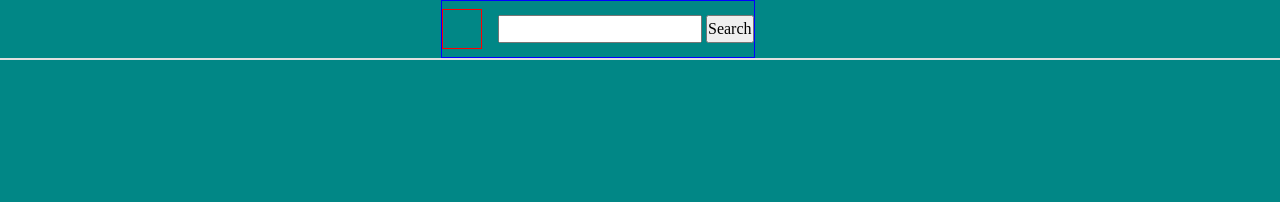
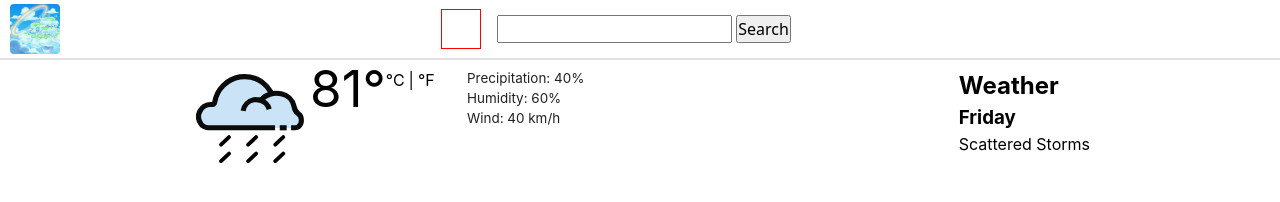
Before and after one commit to muktarkabir/Weatheria, a website built with webpack: page src/template.html in a window 1280 px wide. Built offline with nearby package versions, Linux system fonts and the light colour scheme; files whose address does not match are found by name.

Commit message:
Save Progress.

```diff
--- a/src/global-styles.css
+++ b/src/global-styles.css
@@ -1,3 +1,10 @@
+@font-face {
+  font-family: "Inter";
+  src:
+    url("assets/fonts/Inter-Italic-VariableFont_opsz-wght.ttf") format("ttf"),
+    url("assets/fonts/Inter-VariableFont_opsz-wght.ttf") format("ttf");
+}
+
 :root {
   --bgc: light-dark(#f5f5f5, #121212);
   --surface: light-dark(#ffffff, #1e1e1e);
@@ -17,41 +24,88 @@
   color-scheme: light;
 }
 
-body{
+body {
   height: 100%;
   width: 100%;
-  background-color: var(--secondary);
+  font-family:
+    system-ui, "Segoe UI", Roboto, Helvetica, Arial, sans-serif,
+    "Apple Color Emoji", "Segoe UI Emoji", "Segoe UI Symbol";
 }
 
-header{
+header {
   height: 60px;
   border-bottom: 2px solid var(--divider);
   display: flex;
   align-items: center;
   padding-left: 10px;
-gap: 30%;
+  gap: 30%;
 
-
-  .logo{
+  .logo {
     height: 50px;
     width: 50px;
     flex-shrink: 0;
     border-radius: 4px;
-    background-image: url("assets/image.png");
-   background-size: cover;
-   animation: move 2s ease;
+    background-image: url("assets/images/image.png");
+    background-size: cover;
+    animation: move 2s ease;
   }
 
-  .other-stuff{
+  .other-stuff {
     display: flex;
     height: 100%;
     align-items: center;
     gap: 16px;
-    .geolocation-logo{
+    .geolocation-logo {
       height: 40px;
       width: 40px;
       border: 1px solid red;
     }
-    border: 1px solid blue;
   }
 }
+
+main {
+  font-family: "Inter";
+  display: flex;
+  width: min(98%, 900px);
+  height: 100%;
+  margin: auto;
+  padding: 8px 0;
+
+  & .today {
+    display: flex;
+    width: 100%;
+    & .icon {
+      aspect-ratio: 1;
+      width: 120px;
+      padding: 0.4rem;
+    }
+    & .temperature {
+      width: 130px;
+      height: 70%;
+      display: flex;
+      margin-right: 3%;
+      /* flex-direction: column; */
+      & .degrees {
+        height: 80%;
+        /* text-align: center; */
+        font-size: 3.2rem;
+        line-height: 0.8;
+      }
+      & .toggle {
+        width: 100%;
+        /* text-align: center; */
+        & .pipe {
+          margin: 0 4px;
+        }
+      }
+    }
+    .details {
+      height: 70%;
+      font-size: 0.84rem;
+      color: var(--text-high);
+    }
+    .summary {
+      margin-left: auto;
+    }
+  }
+}
--- a/src/template.html
+++ b/src/template.html
@@ -17,7 +17,31 @@
       </div>
 
     </header>
-    <main></main>
+    <main>
+      <div class="today">
+        <div class="icon">
+        <img src="assets/icons/rain.svg" alt="weather-description">
+        </div>
+        <div class="temperature">
+          <div class="degrees">81°</div>
+          <div class="toggle">
+            <span class="celcius">°C</span><span class="pipe">|</span><span class="fahrenheit">°F</span>
+          </div>
+        </div>
+        <div class="details">
+          <p>Precipitation: 40%</p>
+          <p>Humidity: 60%</p>
+          <p>Wind: 40 km/h</p>
+        </div>
+        <div class="summary">
+          <h2>Weather</h2>
+          <h3>Friday</h3>
+          <p>Scattered Storms</p>
+        </div>
+      </div>
+      <div class="stats"></div>
+      <div class="remaining-days"></div>
+    </main>
     <footer></footer>
   </body>
 </html>
--- a/webpack.common.js
+++ b/webpack.common.js
@@ -23,6 +23,10 @@ module.exports = {
         test: /\.(png|svg|jpg|jpeg|gif)$/i,
         type: "asset/resource",
       },
+      {
+        test: /\.(woff|woff2|eot|ttf|otf)$/i,
+        type: "asset/resource",
+      },
     ],
   },
 };
```
Also changed, not shown: src/assets/fonts/Inter-Italic-VariableFont_opsz-wght.ttf (added), src/assets/fonts/Inter-VariableFont_opsz-wght.ttf (added).
